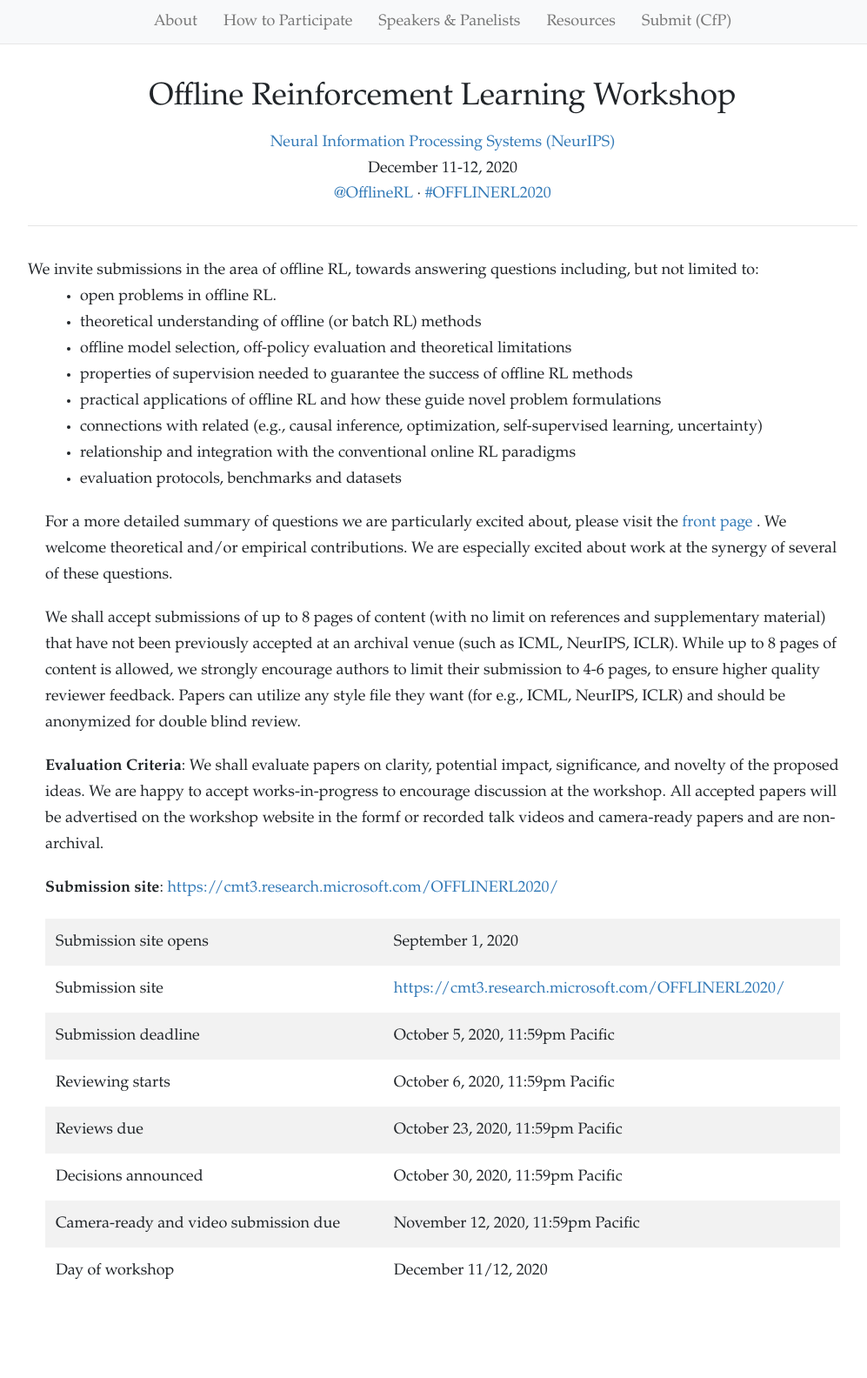
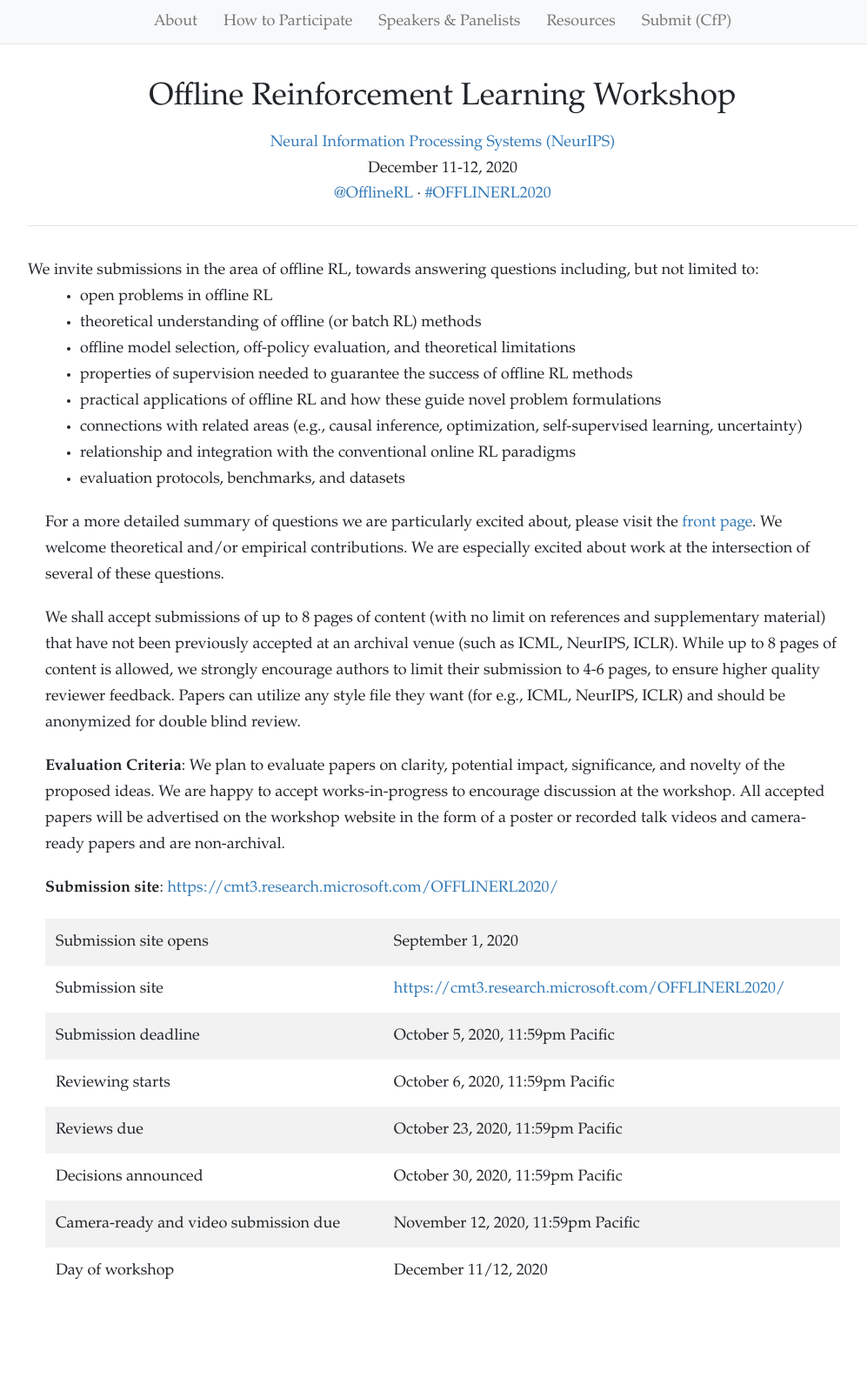
Before and after one commit to offline-rl-neurips/offline-rl-neurips.github.io, a Jekyll site: the page built from submit.html, in a window 1280 px wide. Shown: the whole page at 87% size, without its empty margins (131-1128 px from the left). Built offline with Jekyll 4.4.1, drawn with Linux system fonts in a browser that asks for light colours; nearby versions of some CDN libraries.

Commit message:
Update submit.html

```diff
--- a/submit.html
+++ b/submit.html
@@ -5,20 +5,20 @@ layout: default
 <div class="row">
 We invite submissions in the area of offline RL, towards answering questions including, but not limited to:
 <ul>
-<li> open problems in offline RL.
+<li> open problems in offline RL
 <li> theoretical understanding of offline (or batch RL) methods
-<li> offline model selection, off-policy evaluation and theoretical limitations
+<li> offline model selection, off-policy evaluation, and theoretical limitations
 <li> properties of supervision needed to guarantee the success of offline RL methods
 <li> practical applications of offline RL and how these guide novel problem formulations
-<li> connections with related (e.g., causal inference, optimization, self-supervised learning, uncertainty)
+<li> connections with related areas (e.g., causal inference, optimization, self-supervised learning, uncertainty)
 <li> relationship and integration with the conventional online RL paradigms
-<li> evaluation protocols, benchmarks and datasets
+<li> evaluation protocols, benchmarks, and datasets
   </ul>
-<p> For a more detailed summary of questions we are particularly excited about, please visit the <a href="index.html"> front page </a>. We welcome theoretical and/or empirical contributions. We are especially excited about work at the synergy of several of these questions. </p>
+<p> For a more detailed summary of questions we are particularly excited about, please visit the <a href="index.html"> front page</a>. We welcome theoretical and/or empirical contributions. We are especially excited about work at the intersection of several of these questions. </p>
 
 <p> We shall accept submissions of up to 8 pages of content (with no limit on references and supplementary material) that have not been previously accepted at an archival venue (such as ICML, NeurIPS, ICLR). While up to 8 pages of content is allowed, we strongly encourage authors to limit their submission to 4-6 pages, to ensure higher quality reviewer feedback. Papers can utilize any style file they want (for e.g., ICML, NeurIPS, ICLR) and should be anonymized for double blind review. </p>
 
-<p> <b> Evaluation Criteria</b>: We shall evaluate papers on clarity, potential impact, significance, and novelty of the proposed ideas. We are happy to accept works-in-progress to encourage discussion at the workshop. All accepted papers will be advertised on the workshop website in the formf or recorded talk videos and camera-ready papers and are non-archival. </p>
+<p> <b> Evaluation Criteria</b>: We plan to evaluate papers on clarity, potential impact, significance, and novelty of the proposed ideas. We are happy to accept works-in-progress to encourage discussion at the workshop. All accepted papers will be advertised on the workshop website in the form of a poster or recorded talk videos and camera-ready papers and are non-archival. </p>
 
  <p> <b> Submission site</b>: <a href="https://cmt3.research.microsoft.com/OFFLINERL2020/">https://cmt3.research.microsoft.com/OFFLINERL2020/</a> </p>
 
```
